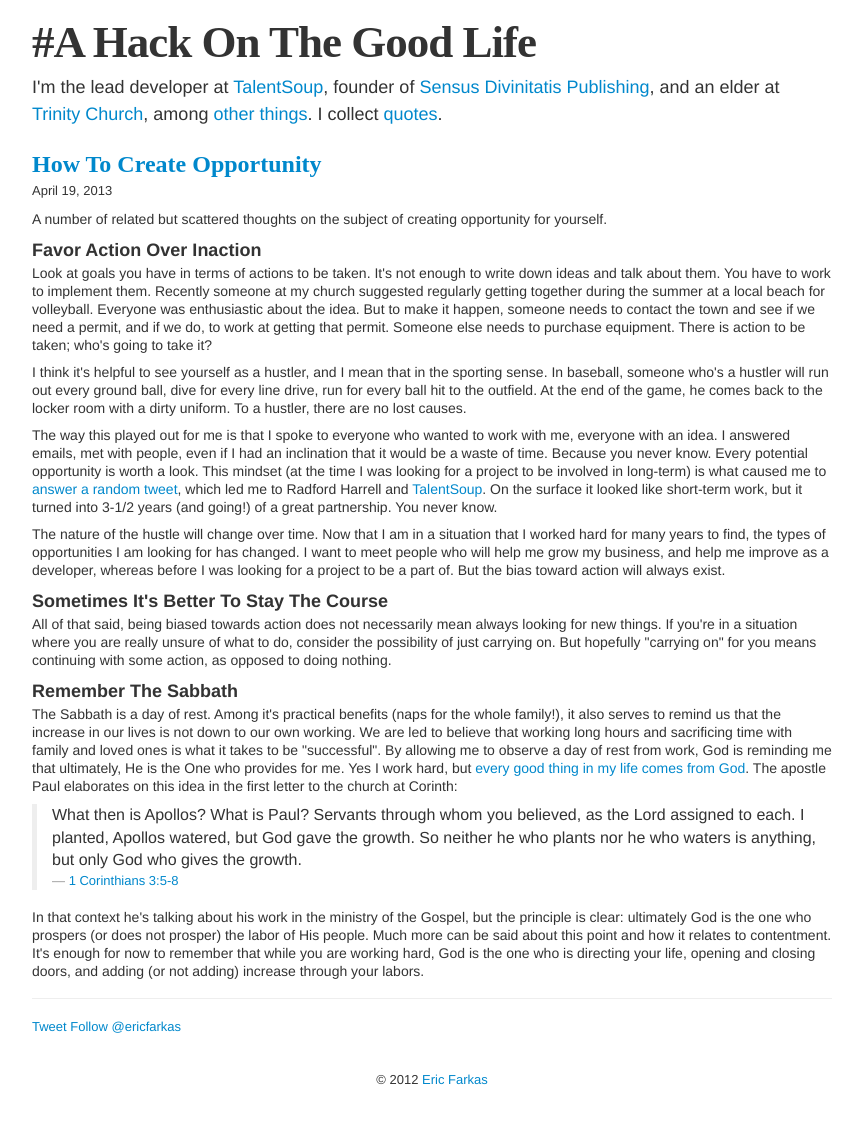
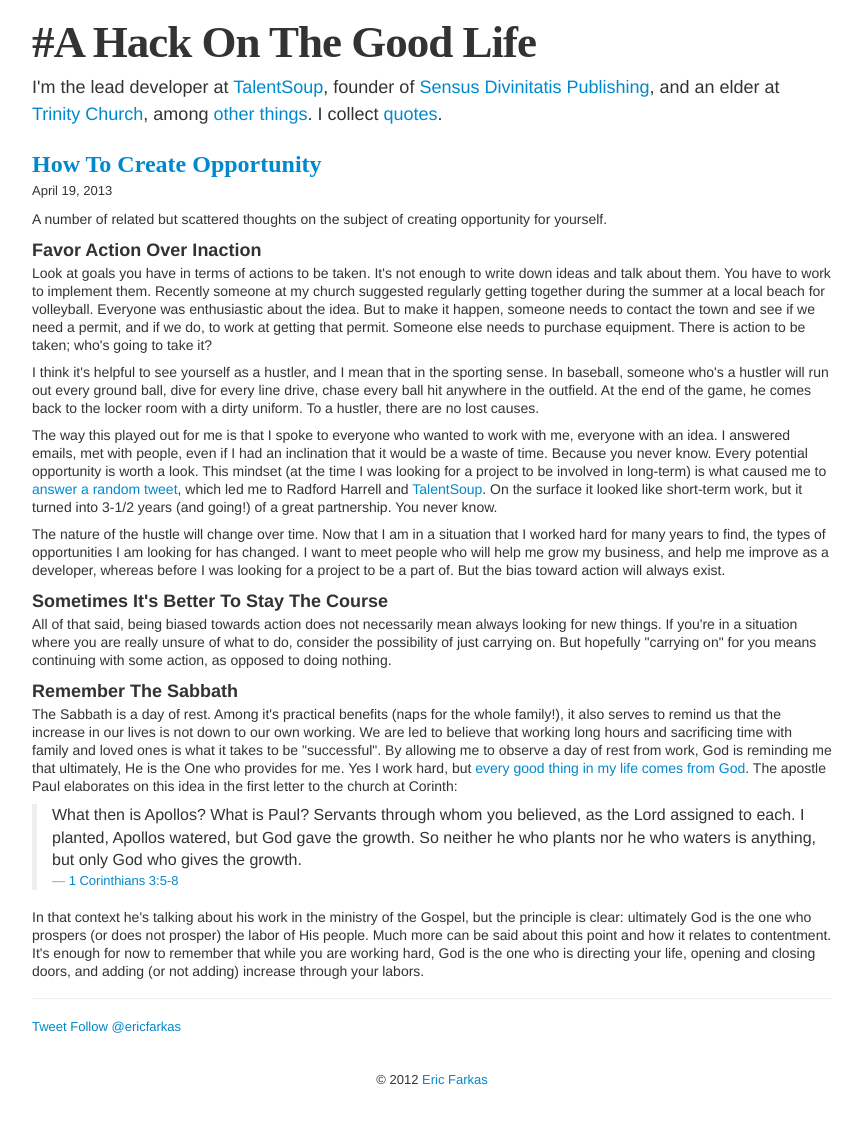
Before and after one commit to speric/speric.github.com, a Jekyll site: the page built from _posts/2013-04-19-how-to-create-opportunity.markdown, in a window 1280 px wide. Shown: the whole page, without its empty margins (208-1071 px from the left). Built offline with Jekyll 4.4.1, drawn with Linux system fonts in a browser that asks for light colours; some web fonts are replaced; Markdown is read by kramdown in place of the engine named in the settings; comment, search, counter and statistics services are not loaded.

Commit message:
Copy edits

```diff
--- a/_posts/2013-04-19-how-to-create-opportunity.markdown
+++ b/_posts/2013-04-19-how-to-create-opportunity.markdown
@@ -7,7 +7,7 @@ title: How To Create Opportunity
 <h3>Favor Action Over Inaction</h3>
 <p>Look at goals you have in terms of actions to be taken.  It's not enough to write down ideas and talk about them. You have to work to implement them.  Recently someone at my church suggested regularly getting together during the summer at a local beach for volleyball.  Everyone was enthusiastic about the idea.  But to make it happen, someone needs to contact the town and see if we need a permit, and if we do, to work at getting that permit. Someone else needs to purchase equipment.  There is action to be taken; who's going to take it?</p>
 
-<p>I think it's helpful to see yourself as a hustler, and I mean that in the sporting sense.  In baseball, someone who's a hustler will run out every ground ball, dive for every line drive, run for every ball hit to the outfield.  At the end of the game, he comes back to the locker room with a dirty uniform. To a hustler, there are no lost causes.</p>
+<p>I think it's helpful to see yourself as a hustler, and I mean that in the sporting sense.  In baseball, someone who's a hustler will run out every ground ball, dive for every line drive, chase every ball hit anywhere in the outfield.  At the end of the game, he comes back to the locker room with a dirty uniform. To a hustler, there are no lost causes.</p>
 
 <p>The way this played out for me is that I spoke to everyone who wanted to work with me, everyone with an idea. I answered emails, met with people, even if I had an inclination that it would be a waste of time.  Because you never know. Every potential opportunity is worth a look. This mindset (at the time I was looking for a project to be involved in long-term) is what caused me to <a href="https://twitter.com/saddington/status/4367475923">answer a random tweet</a>, which led me to Radford Harrell and <a href="https://talentsoup.com">TalentSoup</a>. On the surface it looked like short-term work, but it turned into 3-1/2 years (and going!) of a great partnership. You never know.</p>
 
```
